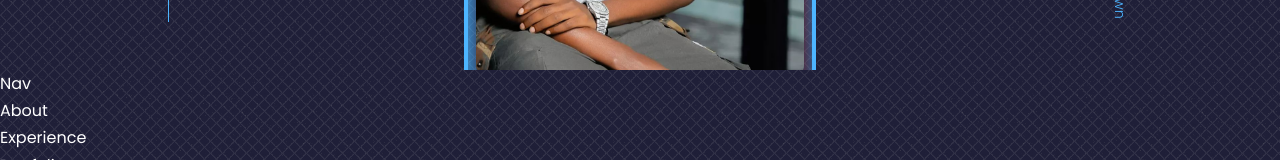
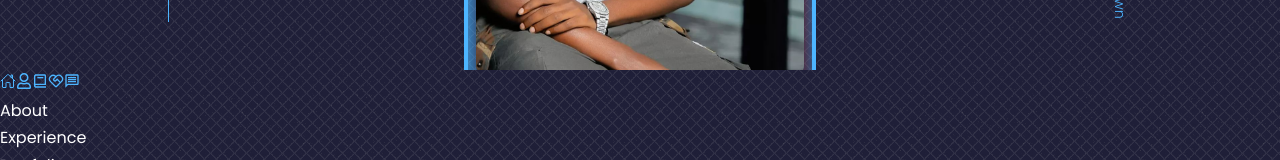
Before and after one commit to muodilo/portfolio, a React (Create React App) app: page / in a window 1280 px wide. Shown: the part 730-890 px from the top of the page. Built offline with nearby package versions, Linux system fonts and the light colour scheme.

Commit message:
add icons to nav

```diff
--- a/src/components/nav/Nav.jsx
+++ b/src/components/nav/Nav.jsx
@@ -1,9 +1,20 @@
 import React from 'react'
+import { IoHomeOutline } from "react-icons/io5";
+import { FaRegUser } from "react-icons/fa";
+import { BiBook } from "react-icons/bi";
+import { RiServiceLine } from "react-icons/ri";
+import { MdOutlineMessage } from "react-icons/md";
 import './nav.css'
 
 function Nav() {
   return (
-    <div>Nav</div>
+    <nav>
+      <a href="#"><IoHomeOutline/></a>
+      <a href="#about"><FaRegUser/></a>
+      <a href="#experience"><BiBook/></a>
+      <a href="#services"><RiServiceLine/></a>
+      <a href="#contact"><MdOutlineMessage/></a>
+    </nav>
   )
 }
 
```
